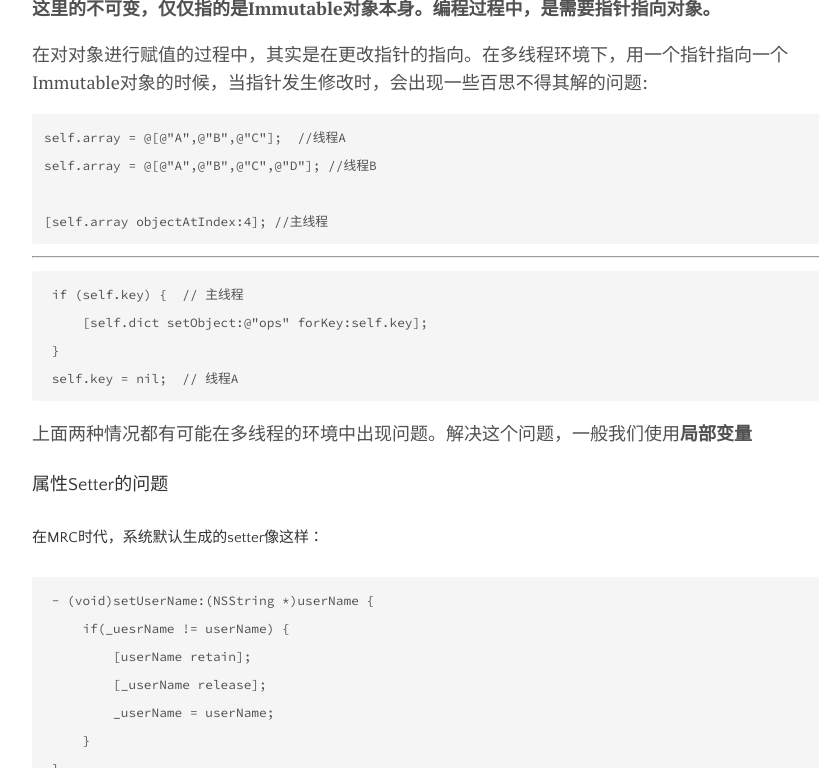
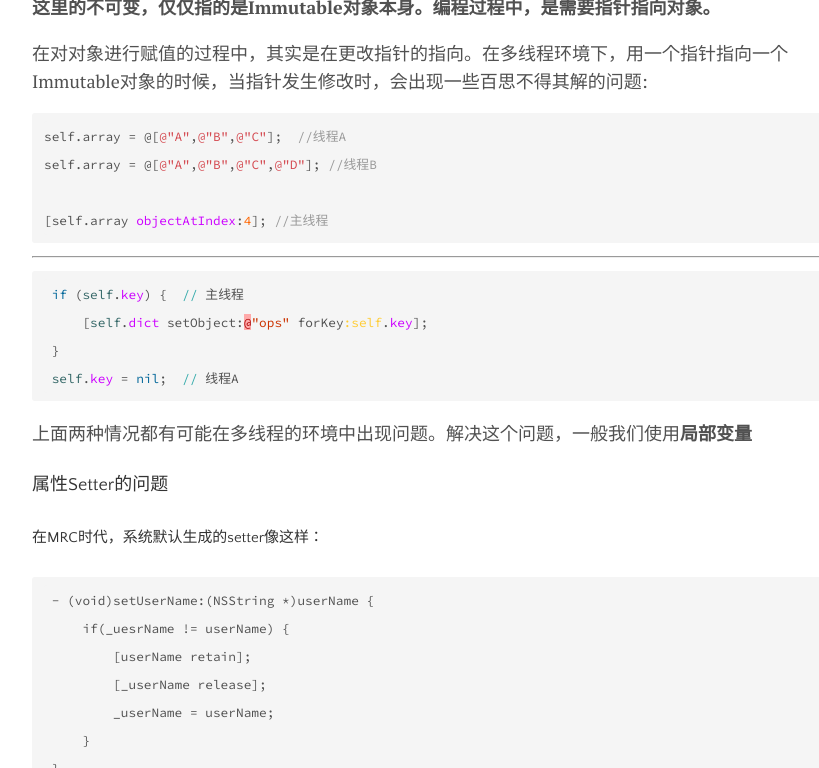
Before and after one commit to Darcygsc/Darcygsc.github.io, a Jekyll site: the page built from _posts/2016-8-23-ThreadSafe.md, in a window 1280 px wide and 900 px high, scrolled down 934 px, cut to the strip 132-900 px from the top of the window. Shown: the whole strip, without its empty margins (192-1011 px from the left). Built offline with Jekyll 4.4.1, drawn with Linux system fonts in a browser that asks for light colours; nearby versions of some CDN libraries.

Commit message:
update syntax

````diff
--- a/_layouts/post.html
+++ b/_layouts/post.html
@@ -2,13 +2,9 @@
 layout: default
 ---
 
-<h1>
+<h3>
   {{ page.title }}
-</h1>
-
-{% if page.image.feature %}
-  <img src="{{ site.github.url }}/images/{{ page.image.feature }}">
-{% endif %}
+</h3>
 
 {{ content }}
 
--- a/_posts/2016-8-23-ThreadSafe.md
+++ b/_posts/2016-8-23-ThreadSafe.md
@@ -26,7 +26,7 @@ image:
 
 在对对象进行赋值的过程中，其实是在更改指针的指向。在多线程环境下，用一个指针指向一个Immutable对象的时候，当指针发生修改时，会出现一些百思不得其解的问题:
 
-```
+```objc
 self.array = @[@"A",@"B",@"C"];  //线程A
 self.array = @[@"A",@"B",@"C",@"D"]; //线程B
 
@@ -34,7 +34,7 @@ self.array = @[@"A",@"B",@"C",@"D"]; //线程B
 ```
 
 *****
-```
+```ruby
  if (self.key) {  // 主线程
      [self.dict setObject:@"ops" forKey:self.key];
  }
--- a/feed.xml
+++ b/feed.xml
@@ -19,8 +19,8 @@
                     <description>{{ post.content | xml_escape }}</description>
                 {% endif %}
                 <pubDate>{{ post.date | date: "%a, %d %b %Y %H:%M:%S %z" }}</pubDate>
-                <link>{{ site.url }}{{ post.url }}</link>
-                <guid isPermaLink="true">{{ site.url }}{{ post.url }}</guid>
+                <link>{{ post.url }}</link>
+                <guid isPermaLink="true">{{ post.url }}</guid>
             </item>
         {% endfor %}
     </channel>
````
